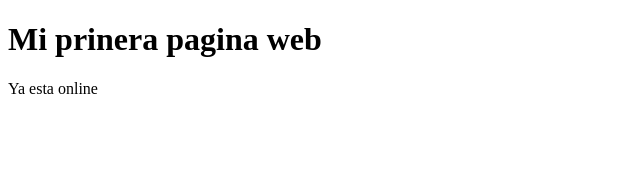
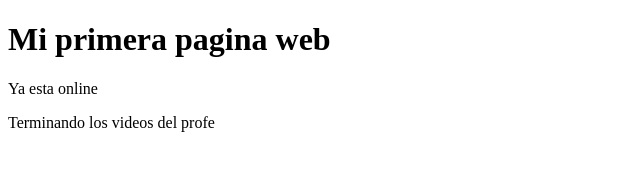
Before and after one commit to Marceroman/primer-laburo-git, a plain HTML site: page index.html in a window 1280 px wide. Shown: the whole page, without its empty margins (0-640 px from the left). Drawn offline with Linux system fonts and the light colour scheme.

Commit message:
se agrega parrafo

```diff
--- a/index.html
+++ b/index.html
@@ -6,7 +6,8 @@
     <title>titulo para la pagina</title>
 </head>
 <body>
-    <h1>Mi prinera pagina web</h1>
+    <h1>Mi primera pagina web</h1>
     <p>Ya esta online</p>
+    <p>Terminando los videos del profe</p>
 </body>
 </html>
```
